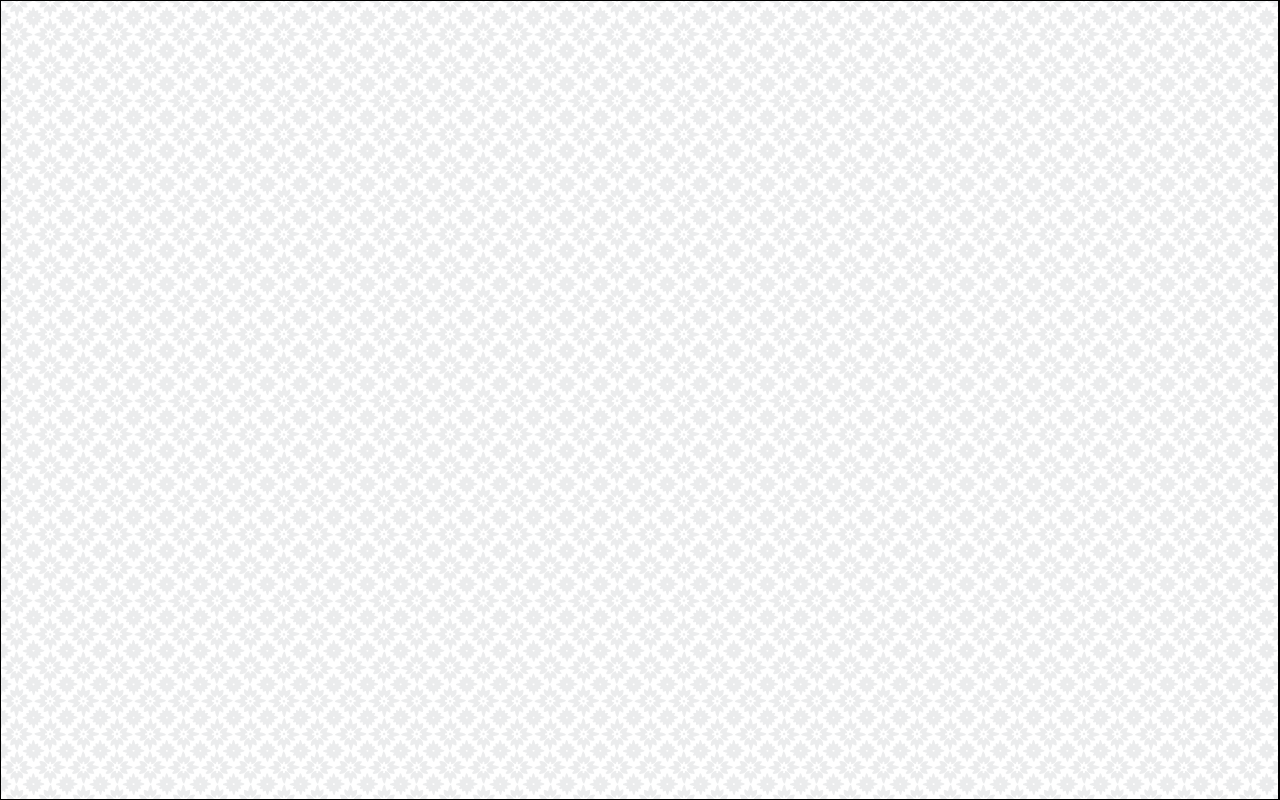
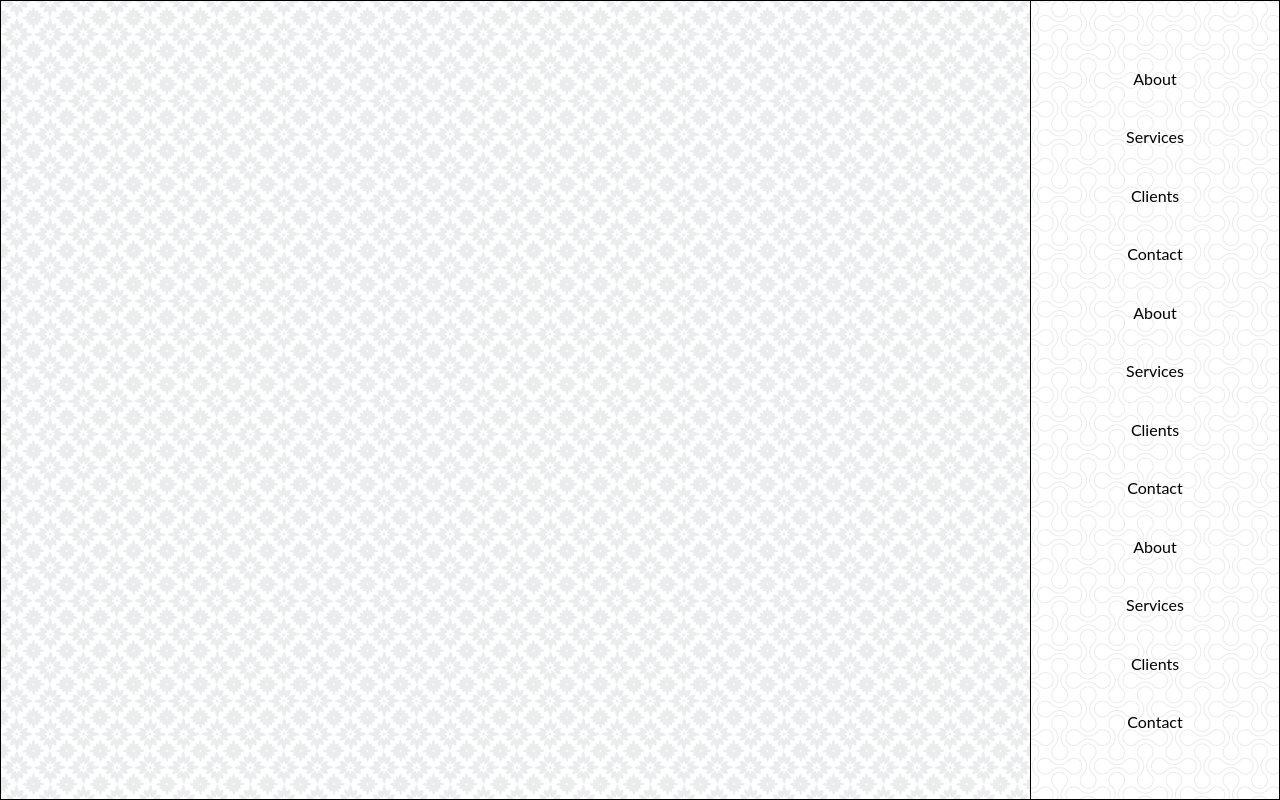
Before and after one commit to trevorbehnke/playGround2, a plain HTML site: page index.html in a window 1280 px wide. Drawn offline with Linux system fonts and the light colour scheme.

Commit message:
+patterns && nav position

```diff
--- a/index.html
+++ b/index.html
@@ -17,7 +17,7 @@
       }
       #nav {
         height: 100%;
-        width: 0;
+        width: 250px;
         position: fixed;
         z-index: 1;
         top: 0;
```
